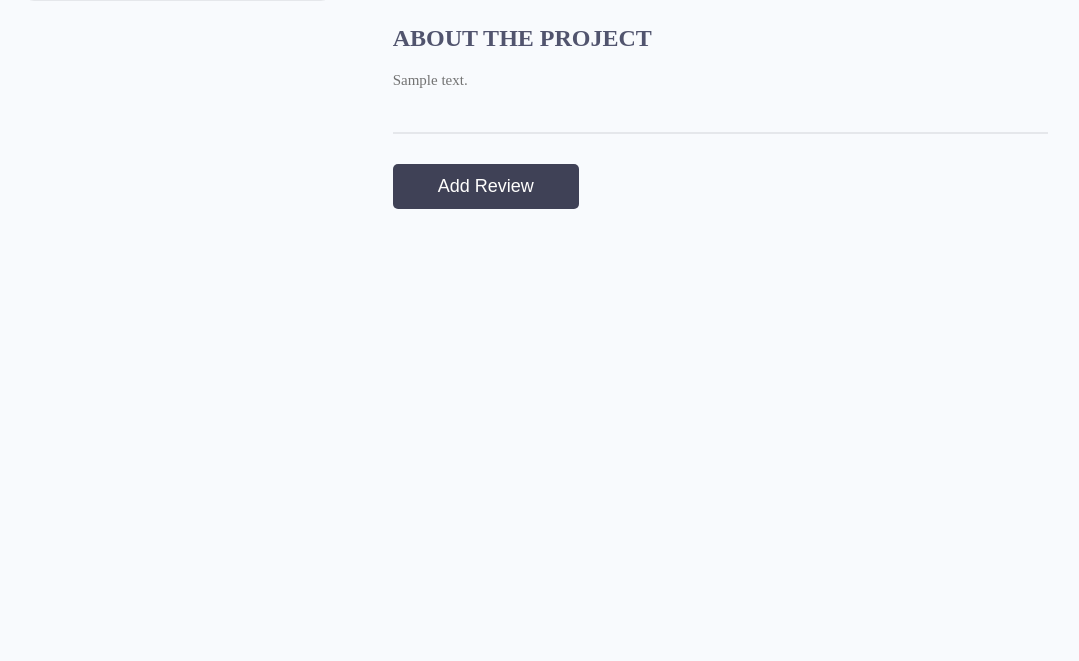
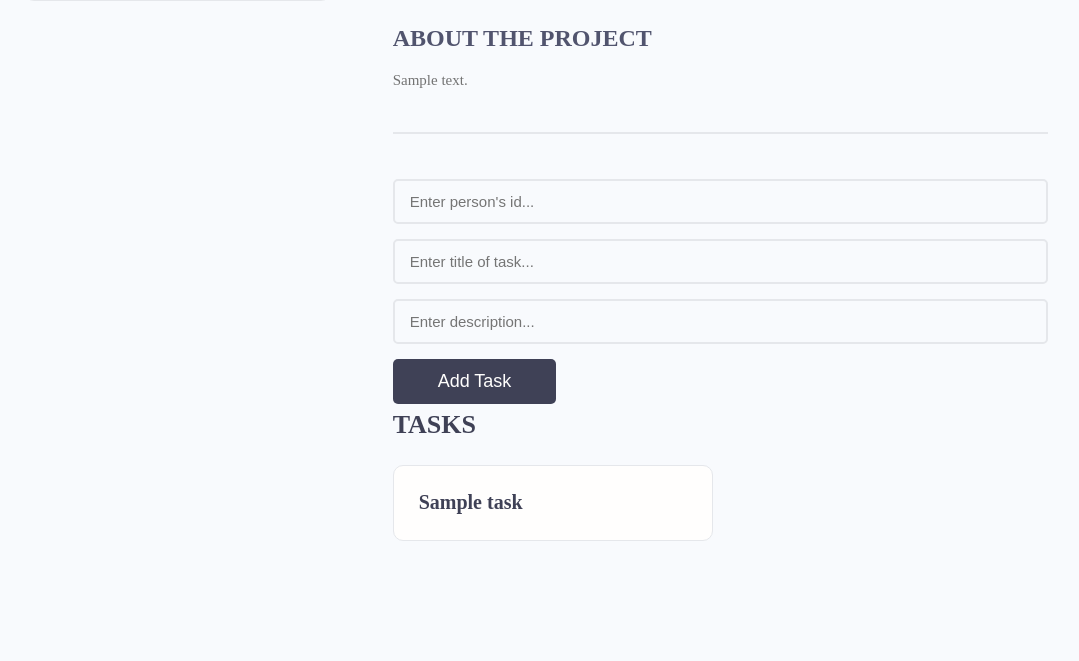
Before and after one commit to capamir/django-task-manager, a Django app: page /1/ in a window 1280 px wide. Shown: the part 206-867 px from the top of the page, without its empty margins (104-1183 px from the left). Before the commit the page ends 415 px from the top, so only its background shows below. Run offline with Django 5.2, Linux system fonts and the light colour scheme; a user stored in the database is signed in; tables that the repository leaves empty hold one stand-in row (values such as "Sample post"); some libraries are stand-ins or nearby versions.

Commit message:
first part is completed

```diff
--- a/projects/forms.py
+++ b/projects/forms.py
@@ -1,5 +1,5 @@
 from django import forms
-from .models import Project
+from .models import Project, Task
 
 class ProjectUpdateForm(forms.ModelForm):
     class Meta:
@@ -10,3 +10,10 @@
     class Meta:
         model = Project
         fields = ['title', 'description']
+
+class TaskCreateForm(forms.ModelForm):
+    user_id = forms.CharField()
+
+    class Meta:
+        model = Task
+        fields = ['title', 'description']
--- a/projects/templates/projects/single-project.html
+++ b/projects/templates/projects/single-project.html
@@ -12,6 +12,8 @@
 
                         {% if request.user.id == project.created_by.id %}
                         <a href="{% url 'projects:update-project' project.id %}" class="btn btn--sub btn--lg">Update Project </a>
+                        {% comment %} <a href="{% url 'projects:create-task' %}" class="btn btn--sub btn--lg">Create Task </a> {% endcomment %}
+
                         {% endif %}
                     </div>
                 </div>
@@ -27,21 +29,68 @@
                 <div class="comments">
 
                     {% if request.user.is_authenticated %}
-                    <form class="form" action="{% url 'projects:project' project.id %}" method="POST">
+                    <form class="form" action="" method="POST">
                         {% csrf_token %}
-                        {% for field in form %}
                         <div class="form__field">
-                            <label for="formInput#textarea">{{field.label}}</label>
-                            {{field}}
-                        </div>
-                        {% endfor %}
-                        <input class="btn btn--sub btn--lg" type="submit" value="Add Review" />
+                            <label for="formInput#text">assign to: </label>
+                            <input
+                              class="input input--text"
+                              id="formInput#text"
+                              type="text"
+                              name="user_id"
+                              placeholder="Enter person's id..."
+                            />
+                          </div>
+
+                          <div class="form__field">
+                            <label for="formInput#text">title: </label>
+                            <input
+                              class="input input--text"
+                              id="formInput#text"
+                              type="text"
+                              name="title"
+                              placeholder="Enter title of task..."
+                            />
+                          </div>
+                          <div class="form__field">
+                            <label for="formInput#text">description: </label>
+                            <input
+                              class="input input--text"
+                              id="formInput#text"
+                              type="text"
+                              name="description"
+                              placeholder="Enter description..."
+                            />
+                          </div>
+
+                        <input class="btn btn--sub btn--lg" type="submit" value="Add Task" />
                     </form>
                     {% else %}
                     <a href="{% url 'accounts:user_login' %}?next={{request.path}}">Please login to leave a review</a>
                     {% endif %}
 
-                    <div class="commentList">
+                    <div class="devInfo">
+                        <h3 class="devInfo__title">Tasks</h3>
+                        <div class="grid grid--two">
+                            {% for task in tasks %}
+                            <div class="column">
+                                <div class="card project">
+                                    <a href="{% url 'projects:task-details' task.id %}" class="project">
+
+                                        <div class="card__body">
+                                            <h3 class="project__title">{{task.title}}</h3>
+
+                                        </div>
+                                    </a>
+                                </div>
+                            </div>
+                            {% endfor %}
+
+
+                        </div>
+                    </div>
+
+                    {% comment %} <div class="commentList">
                         {% for review in project.review_set.all %}
                         {% if review.body %}
                         <div class="comment">
@@ -60,7 +109,7 @@
                         {% endif %}
                         {% endfor %}
 
-                    </div>
+                    </div> {% endcomment %}
                 </div>
             </div>
         </div>
--- a/projects/urls.py
+++ b/projects/urls.py
@@ -5,5 +5,8 @@
 urlpatterns = [
     path('', views.ProjectsView.as_view(), name='projects'),
     path('<int:pk>/', views.ProjectDetailView.as_view(), name='project'),
-    path('update/<int:pk>/', views.ProjectUpdateView.as_view(), name='update-project')
+    path('update/<int:pk>/', views.ProjectUpdateView.as_view(), name='update-project'),
+    path('task/<int:pk>', views.TaskDetailsView.as_view(), name='task-details'),
+    path('task/<int:pk>/completed', views.TaskCompleteView.as_view(), name='update-task-complete'),
+
 ]
--- a/projects/views.py
+++ b/projects/views.py
@@ -2,9 +2,9 @@
 from django.views import View
 from django.views.generic.edit import UpdateView
 from django.urls import reverse_lazy
-from .models import Project
-from .forms import ProjectUpdateForm, ProjectCreationForm
-
+from .models import Project, Task
+from .forms import ProjectUpdateForm, ProjectCreationForm, TaskCreateForm
+from accounts.models import User
 # Create your views here.
 
 class ProjectsView(View):
@@ -43,21 +43,45 @@
 
 class ProjectDetailView(View):
     template_name = 'projects/single-project.html'
+    form_class = TaskCreateForm
 
-    def get(self, request, pk, *args, **kwargs):
+    def get(self, request, *args, **kwargs):
         # Get the project by its ID or return a 404 response if not found
-        project = get_object_or_404(Project, id=pk)
+        project = get_object_or_404(Project, id=self.kwargs['pk'])
+        # Get tasks related to the project
+        project_tasks = Task.objects.filter(project=project)
 
-        # Pass the project to the template
+        # Pass the project and the form to the template
         context = {
-            'project': project
+            'project': project,
+            'tasks': project_tasks,
+            'form': self.form_class(),  # Pass the project to the form
         }
 
         # Render the template with the context
         return render(request, self.template_name, context)
 
-class ProjectCreateView(View):
-    template_name = 'projects/project_form.html'
+    def post(self, request, *args, **kwargs):
+        project = get_object_or_404(Project, id=self.kwargs['pk'])
+        form = self.form_class(request.POST)
+
+        if form.is_valid():
+            # Save the new task with the current project
+            new_task = form.save(commit=False)
+            new_task.project = project
+            user = get_object_or_404(User, id=form.cleaned_data['user_id'])
+            new_task.assigned_to = user
+
+            new_task.save()
+
+            return redirect('projects:project', pk=project.pk)  # Redirect to the project detail page upon successful task creation
+        else:
+            # If the form is not valid, render the template again with the form and display validation errors
+            context = {
+                'project': project,
+                'form': task_creation_form,
+            }
+            return render(request, self.template_name, context)
 
 class ProjectUpdateView(UpdateView):
     model = Project
@@ -68,3 +92,29 @@
     def form_valid(self, form):
         # Optionally, you can add logic here for additional processing when the form is valid
         return super().form_valid(form)
+
+class TaskDetailsView(View):
+    template_name = 'projects/task-details.html'
+
+    def get(self, request, *args, **kwargs):
+        # Get the project by its ID or return a 404 response if not found
+        task = get_object_or_404(Task, id=self.kwargs['pk'])
+
+        context = {
+            'task': task,
+        }
+
+        # Render the template with the context
+        return render(request, self.template_name, context)
+
+class TaskCompleteView(View):
+    def get(self, request, *args, **kwargs):
+        task_id = self.kwargs.get('pk')
+        task = get_object_or_404(Task, id=task_id)
+
+        # Update the task's 'completed' field to True
+        task.completed = True
+        task.save()
+
+        # Redirect back to the project detail page or any other desired page
+        return redirect('projects:project', pk=task.project.pk)
```
Also changed, not shown: projects/templates/projects/task-details.html (added, +19 -0 lines).
